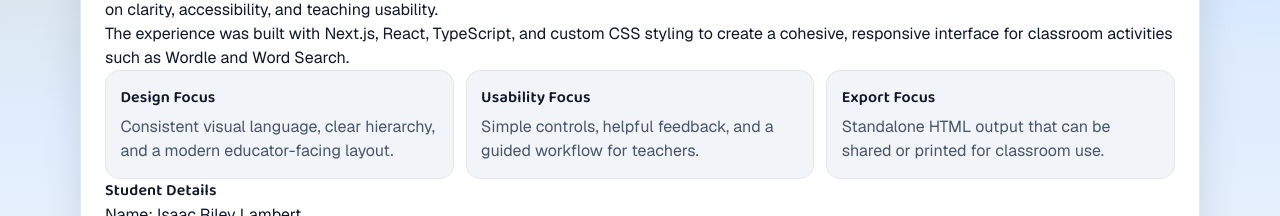
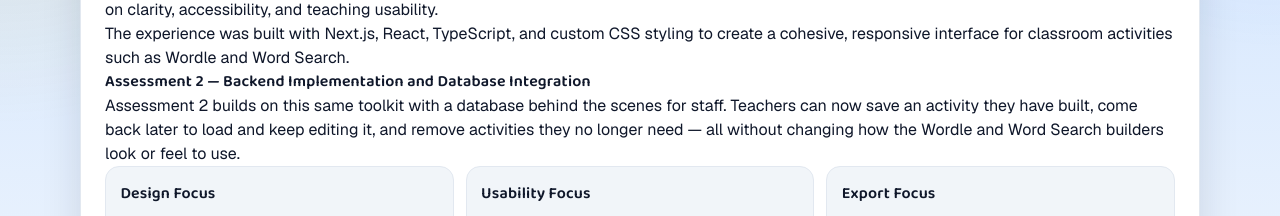
Before and after one commit to 21593530/Cloud-Web-Application-Assessment, a Next.js app in the folder app/: page /about in a window 1280 px wide. Shown: the part 252-468 px from the top of the page. Built offline with nearby package versions, Linux system fonts and the light colour scheme; no server answers.

Commit message:
feat: update About page to include details on Assessment 2 backend implementation and database integration

```diff
--- a/app/src/app/about/page.tsx
+++ b/app/src/app/about/page.tsx
@@ -10,6 +10,13 @@ export default function AboutPage() {
       <p>
         The experience was built with Next.js, React, TypeScript, and custom CSS styling to create a
         cohesive, responsive interface for classroom activities such as Wordle and Word Search.
+      </p>
+      <h2 id="about-backend-heading">Assessment 2 — Backend Implementation and Database Integration</h2>
+      <p>
+        Assessment 2 builds on this same toolkit with a database behind the scenes for staff. Teachers can
+        now save an activity they have built, come back later to load and keep editing it, and remove
+        activities they no longer need — all without changing how the Wordle and Word Search builders look
+        or feel to use.
       </p>
 
       <div className="feature-list compact">
```
Also changed, not shown: 1 other file (tests, documents, lock files or other folders).
